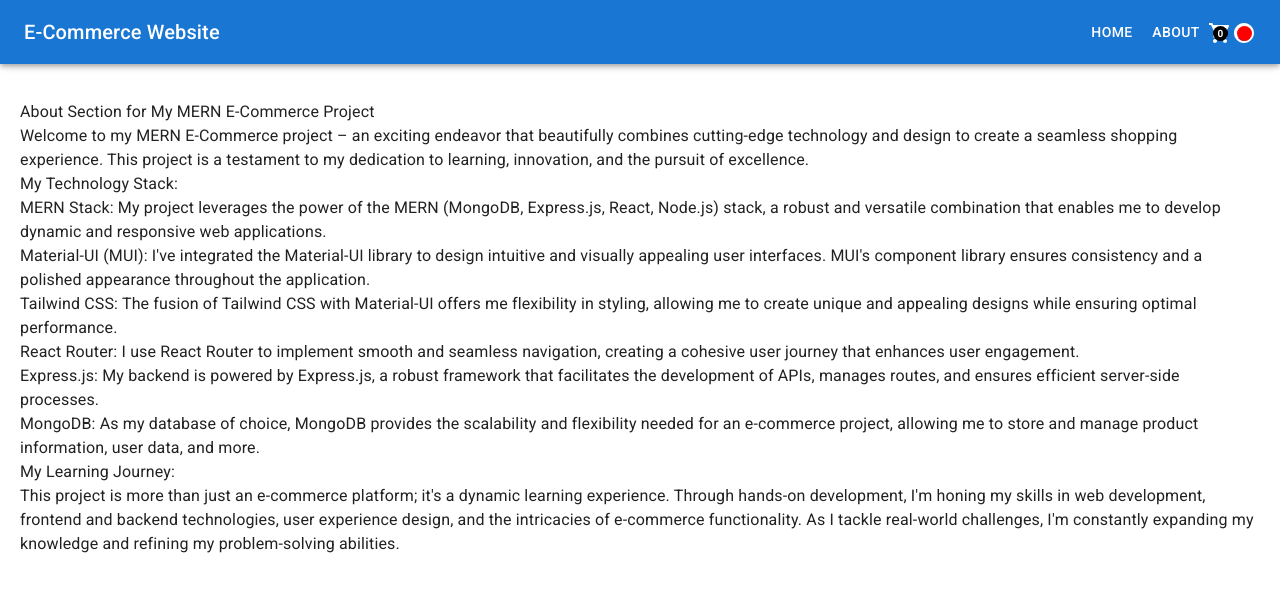
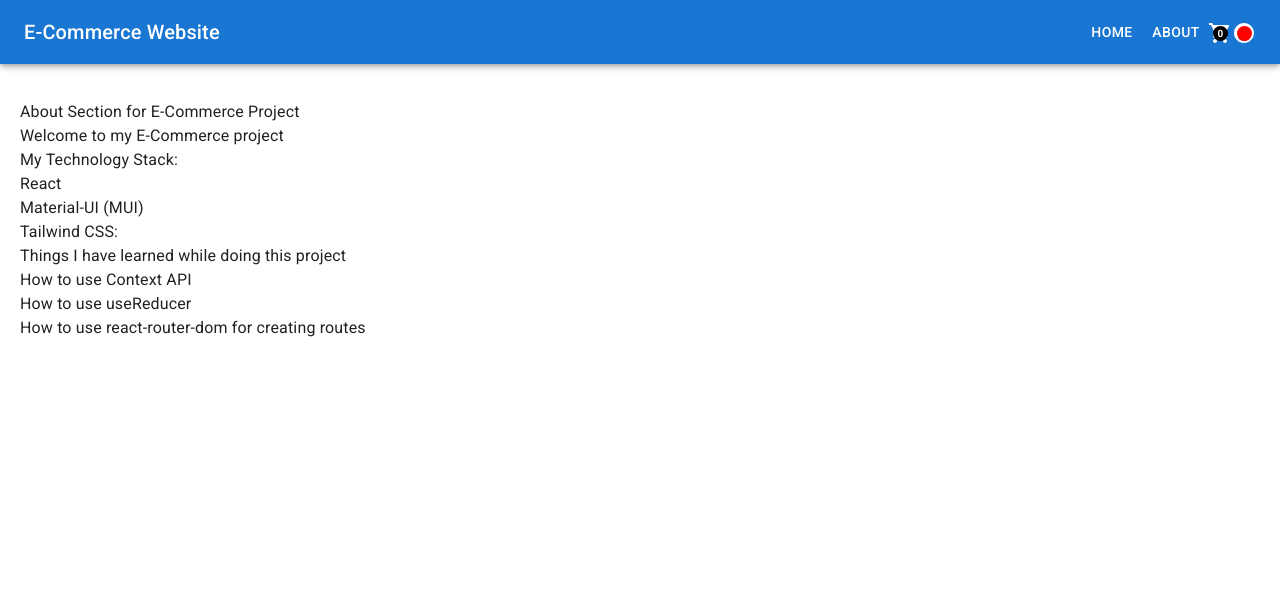
Before and after one commit to SumanKisku/e-commerce-react, a React (Vite) app: page /about in a window 1280 px wide. Shown: the top 592 px of the page. Built offline with nearby package versions, Linux system fonts and the light colour scheme.

Commit message:
payment successful page, clear cart when do payment

```diff
--- a/src/App.jsx
+++ b/src/App.jsx
@@ -6,6 +6,7 @@
 import HomePage from "./pages/HomePage"
 import SignUpPage from "./pages/SignUpPage"
 import { Route, Routes } from "react-router-dom"
+import PaymentSuccessfulPage from "./pages/PaymentSuccessful"
 
 function App() {
 
@@ -17,6 +18,7 @@
         <Route path="/about" element={<AboutPage />} />
         <Route path="/cart" element={<CartPage />} />
         <Route path="/signup" element={<SignUpPage />} />
+        <Route path="/paymentsuccess" element={<PaymentSuccessfulPage />} />
         <Route path="/product/:id" element={<ProductPage />} />
       </Routes>
       <Toaster position="top-center" />
--- a/src/components/Payment/PaymentButton.jsx
+++ b/src/components/Payment/PaymentButton.jsx
@@ -1,12 +1,34 @@
 import { Button } from "@mui/material"
+import { useContext } from "react";
+import { toast } from "react-hot-toast";
+import { CartContext } from "../../contexts/CartContext";
+import { Link } from "react-router-dom";
 
-const PaymentButton = ({ amount }) => {
+
+
+const PaymentButton = () => {
+    const { dispatch } = useContext(CartContext);
 
     const handleClick = () => {
-        console.log(amount);
+        dispatch({ type: "clearCart" });
+        toast.success("Payment successful", {
+            style: {
+                border: '1px solid #1976d2',
+                padding: '16px',
+                color: '#1976d2',
+            },
+            iconTheme: {
+                primary: 'green',
+                secondary: '#FFFAEE',
+            },
+        });
     }
     return (
-        <Button sx={{ textAlign: 'center' }} variant="contained" onClick={handleClick}>Procced to Buy</Button>
+        <Button sx={{ textAlign: 'center' }} variant="contained" onClick={handleClick}>
+            <Link to="/paymentsuccess">
+                Procced to Buy
+            </Link>
+        </Button>
     )
 }
 
--- a/src/pages/AboutPage.jsx
+++ b/src/pages/AboutPage.jsx
@@ -3,21 +3,22 @@
   return (
     <div style={{ margin: "100px 20px" }}>
       <div class="bg-gray-100 p-8">
-        <h1 class="text-2xl font-semibold mb-4">About Section for My MERN E-Commerce Project</h1>
-        <p>Welcome to my MERN E-Commerce project – an exciting endeavor that beautifully combines cutting-edge technology and design to create a seamless shopping experience. This project is a testament to my dedication to learning, innovation, and the pursuit of excellence.</p>
+        <h1 class="text-2xl font-semibold mb-4">About Section for E-Commerce Project</h1>
+        <p>Welcome to my E-Commerce project</p>
 
         <h2 class="text-lg font-semibold mt-6">My Technology Stack:</h2>
         <ul class="list-disc pl-6 mt-2">
-          <li>MERN Stack: My project leverages the power of the MERN (MongoDB, Express.js, React, Node.js) stack, a robust and versatile combination that enables me to develop dynamic and responsive web applications.</li>
-          <li>Material-UI (MUI): I've integrated the Material-UI library to design intuitive and visually appealing user interfaces. MUI's component library ensures consistency and a polished appearance throughout the application.</li>
-          <li>Tailwind CSS: The fusion of Tailwind CSS with Material-UI offers me flexibility in styling, allowing me to create unique and appealing designs while ensuring optimal performance.</li>
-          <li>React Router: I use React Router to implement smooth and seamless navigation, creating a cohesive user journey that enhances user engagement.</li>
-          <li>Express.js: My backend is powered by Express.js, a robust framework that facilitates the development of APIs, manages routes, and ensures efficient server-side processes.</li>
-          <li>MongoDB: As my database of choice, MongoDB provides the scalability and flexibility needed for an e-commerce project, allowing me to store and manage product information, user data, and more.</li>
+          <li>React</li>
+          <li>Material-UI (MUI)</li>
+          <li>Tailwind CSS:</li>
         </ul>
 
-        <h2 class="text-lg font-semibold mt-6">My Learning Journey:</h2>
-        <p class="mt-2">This project is more than just an e-commerce platform; it's a dynamic learning experience. Through hands-on development, I'm honing my skills in web development, frontend and backend technologies, user experience design, and the intricacies of e-commerce functionality. As I tackle real-world challenges, I'm constantly expanding my knowledge and refining my problem-solving abilities.</p>
+        <h2 class="text-lg font-semibold mt-6">Things I have learned while doing this project</h2>
+        <ul class="list-disc pl-6 mt-2">
+          <li>How to use Context API</li>
+          <li>How to use useReducer</li>
+          <li>How to use react-router-dom for creating routes</li>
+        </ul>
       </div>
     </div>
   )
--- /dev/null
+++ b/src/pages/PaymentSuccessful.jsx
@@ -0,0 +1,24 @@
+import { Container, Paper, Typography, Button } from '@mui/material';
+import { Link } from "react-router-dom";
+
+const PaymentSuccessfulPage = () => {
+    return (
+        <Container maxWidth="md" className="my-8 mt-20">
+            <Paper elevation={3} className="p-6">
+                <Typography variant="h4" align="center" className="mb-4">
+                    Payment Successful
+                </Typography>
+                <Typography variant="body1" align="center" className="mb-6">
+                    Thank you for your payment. Your order has been successfully processed.
+                </Typography>
+                <div className="flex justify-center">
+                    <Button variant="contained" color="primary">
+                        <Link to="/">Continue Shopping</Link>
+                    </Button>
+                </div>
+            </Paper>
+        </Container>
+    );
+};
+
+export default PaymentSuccessfulPage;
--- a/src/pages/SignUpPage.jsx
+++ b/src/pages/SignUpPage.jsx
@@ -67,10 +67,10 @@
 
   return (
     <>
-      <div className="mx-auto mt-20 w-96">
-        <h2 className="mb-4 text-2xl font-semibold">Sign Up</h2>
-        <form onSubmit={handleSubmit} method="post">
-          <div className="mb-4">
+      <div className="mx-auto mt-20 w-full md:w-96 px-4">
+        <h2 className="mb-4 text-2xl font-semibold text-center">Sign Up</h2>
+        <form onSubmit={handleSubmit} className="space-y-4">
+          <div>
             <TextField
               label="Name"
               name="name"
@@ -82,8 +82,7 @@
               helperText={errors.name}
             />
           </div>
-
-          <div className="mb-4">
+          <div>
             <TextField
               label="Username"
               name="username"
@@ -95,7 +94,7 @@
               helperText={errors.username}
             />
           </div>
-          <div className="mb-4">
+          <div>
             <TextField
               label="Email"
               name="email"
@@ -107,7 +106,7 @@
               helperText={errors.email}
             />
           </div>
-          <div className="mb-4">
+          <div>
             <TextField
               label="Password"
               name="password"
@@ -120,7 +119,7 @@
               helperText={errors.password}
             />
           </div>
-          <div className="mb-4">
+          <div>
             <TextField
               label="Confirm Password"
               name="confirmPassword"
@@ -133,9 +132,11 @@
               helperText={errors.confirmPassword}
             />
           </div>
-          <Button type="submit" variant="contained" color="primary">
-            Sign Up
-          </Button>
+          <div className="flex justify-center">
+            <Button type="submit" variant="contained" color="primary">
+              Sign Up
+            </Button>
+          </div>
         </form>
       </div>
     </>
```
